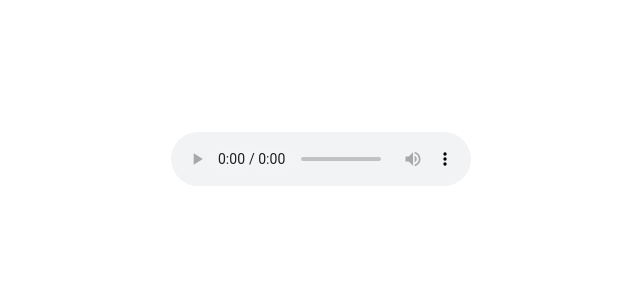
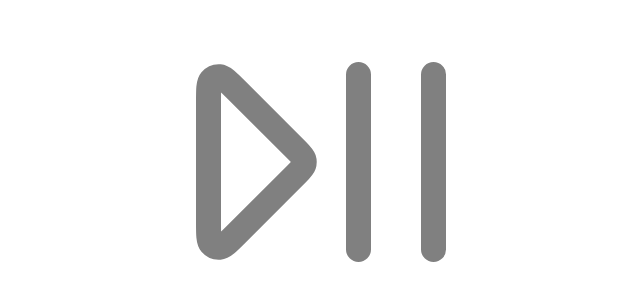
Before and after one commit to mokonta/player-app, an Angular app: page / in a window 1280 px wide. Shown: the part 238-538 px from the top of the page, without its empty margins (319-959 px from the left). Built offline with nearby package versions, Linux system fonts and the light colour scheme.

Commit message:
Replaced html5 audio player with custom basic player

```diff
--- a/package.json
+++ b/package.json
@@ -1,6 +1,6 @@
 {
   "name": "player-app",
-  "version": "0.0.0",
+  "version": "0.0.1",
   "scripts": {
     "ng": "ng",
     "start": "ng serve",
--- a/src/app/app.component.html
+++ b/src/app/app.component.html
@@ -1,3 +1,3 @@
 <div class="h-100 d-flex align-items-center justify-content-center">
-  <app-audio-player></app-audio-player>
+  <app-player></app-player>
 </div>
--- a/src/app/app.component.scss
+++ b/src/app/app.component.scss
@@ -0,0 +1,2 @@
+/* Importing Bootstrap SCSS file. */
+@use 'bootstrap/scss/bootstrap';
--- a/src/app/app.component.ts
+++ b/src/app/app.component.ts
@@ -1,11 +1,11 @@
 import { Component } from '@angular/core';
 import { RouterOutlet } from '@angular/router';
-import { AudioPlayerComponent } from "../audio-player/audio-player.component";
+import { PlayerComponent } from "./player/player.component";
 import {NgbModule} from '@ng-bootstrap/ng-bootstrap';
 
 @Component({
   selector: 'app-root',
-  imports: [RouterOutlet, AudioPlayerComponent, NgbModule],
+  imports: [PlayerComponent, NgbModule],
   templateUrl: './app.component.html',
   styleUrl: './app.component.scss'
 })
--- /dev/null
+++ b/src/app/player/player.component.html
@@ -0,0 +1,3 @@
+<svg (click)="playToggle()" viewBox="0 0 24 24" fill="none" xmlns="http://www.w3.org/2000/svg">
+    <path [class]="playBtnClass" d="M15 5V19M21 5V19M3 7.20608V16.7939C3 17.7996 3 18.3024 3.19886 18.5352C3.37141 18.7373 3.63025 18.8445 3.89512 18.8236C4.20038 18.7996 4.55593 18.4441 5.26704 17.733L10.061 12.939C10.3897 12.6103 10.554 12.446 10.6156 12.2565C10.6697 12.0898 10.6697 11.9102 10.6156 11.7435C10.554 11.554 10.3897 11.3897 10.061 11.061L5.26704 6.26704C4.55593 5.55593 4.20038 5.20038 3.89512 5.17636C3.63025 5.15551 3.37141 5.26273 3.19886 5.46476C3 5.69759 3 6.20042 3 7.20608Z" stroke="#000000" stroke-width="2" stroke-linecap="round" stroke-linejoin="round"/>
+</svg>
--- /dev/null
+++ b/src/app/player/player.component.scss
@@ -0,0 +1,16 @@
+app-player{
+    width: 100%;
+}
+
+svg {
+    width: 100%;
+    height: 100%;
+
+    .playing {
+        stroke: orange;
+    }
+
+    .paused {
+        stroke: grey;
+    }
+}
--- /dev/null
+++ b/src/app/player/player.component.ts
@@ -0,0 +1,43 @@
+import { Component } from '@angular/core';
+
+@Component({
+  selector: 'app-player',
+  imports: [],
+  templateUrl: './player.component.html',
+  styleUrl: './player.component.scss'
+})
+export class PlayerComponent {
+  audioSource = "https://radio.okoro.org/listen/okoro_radio/radio.mp3";
+  audio = new Audio(this.audioSource);
+  btnLabel = 'Play';
+  playBtnClass = 'paused';
+
+  playToggle() {
+    if (this.audio.paused) {
+      this.play();
+    }
+    else {
+      this.pause();
+    }
+  }
+
+  play() {
+    this.btnLabel = 'Pause';
+    this.audio.src = this.audioSource;
+    this.audio.load();
+    this.audio.play();
+    this.playBtnClass = 'playing';
+  }
+
+  pause() {
+    this.audio.src = "";
+      this.audio.pause();
+      this.btnLabel = 'Play';
+      var _this = this;
+      this.playBtnClass = 'paused';
+
+      setTimeout(function () {
+        _this.audio.load();
+      })
+  }
+}
--- a/src/audio-player/audio-player.component.html
+++ /dev/null
@@ -1,3 +0,0 @@
-<audio controls>
-    <source [src]="audioSource" type="audio/mpeg">
-</audio>
--- a/src/audio-player/audio-player.component.ts
+++ /dev/null
@@ -1,11 +0,0 @@
-import { Component } from '@angular/core';
-
-@Component({
-  selector: 'app-audio-player',
-  imports: [],
-  templateUrl: './audio-player.component.html',
-  styleUrl: './audio-player.component.scss'
-})
-export class AudioPlayerComponent {
-  audioSource = "https://radio.okoro.org/listen/okoro_radio/radio.mp3";
-}
--- a/src/styles.scss
+++ b/src/styles.scss
@@ -1,7 +1,7 @@
 /* You can add global styles to this file, and also import other style files */
 
 /* Importing Bootstrap SCSS file. */
-@import 'bootstrap/scss/bootstrap';
+@use 'bootstrap/scss/bootstrap';
 
 html,
 body {
```
Also changed, not shown: src/audio-player/audio-player.component.scss (deleted), 1 other file (tests, documents, lock files or other folders).
